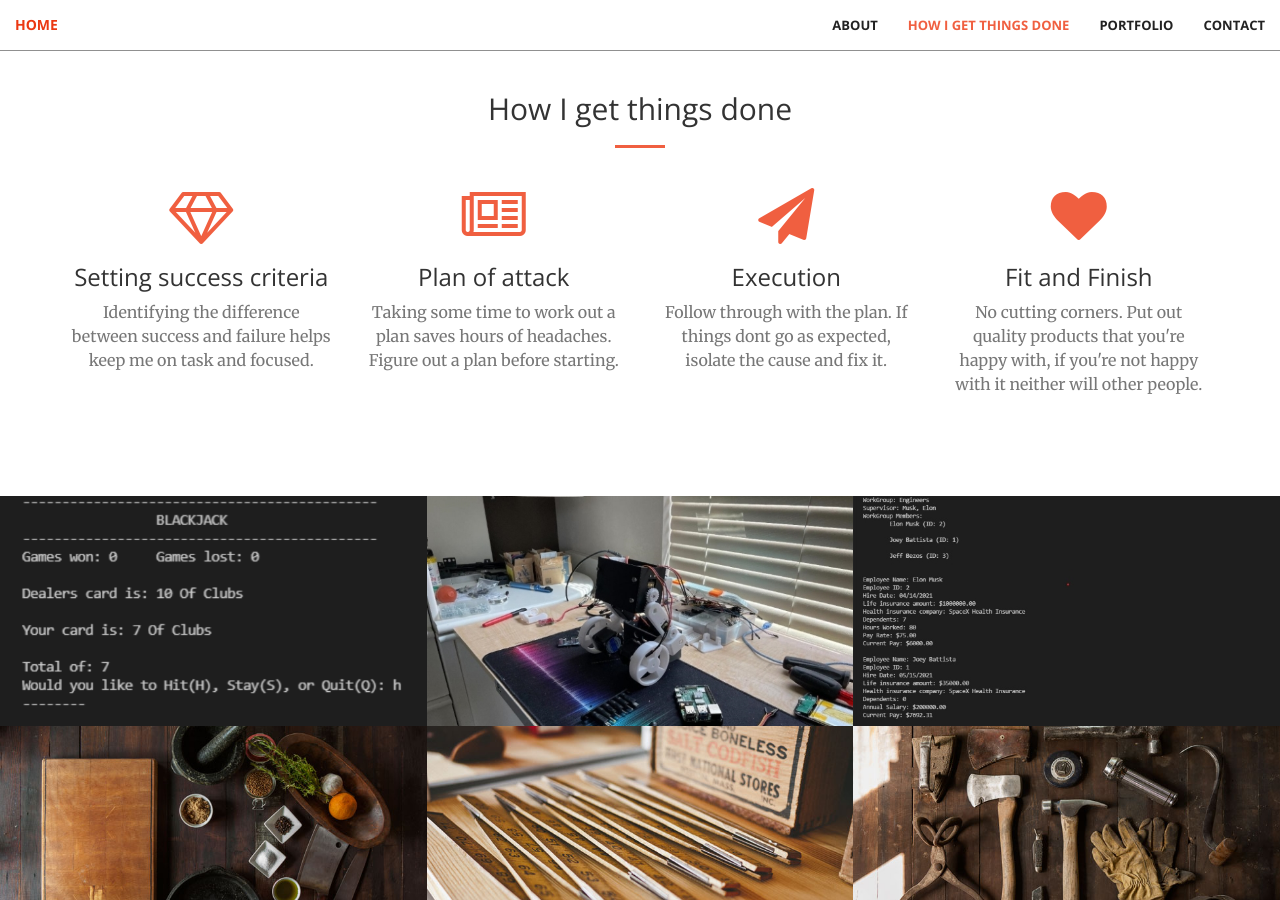
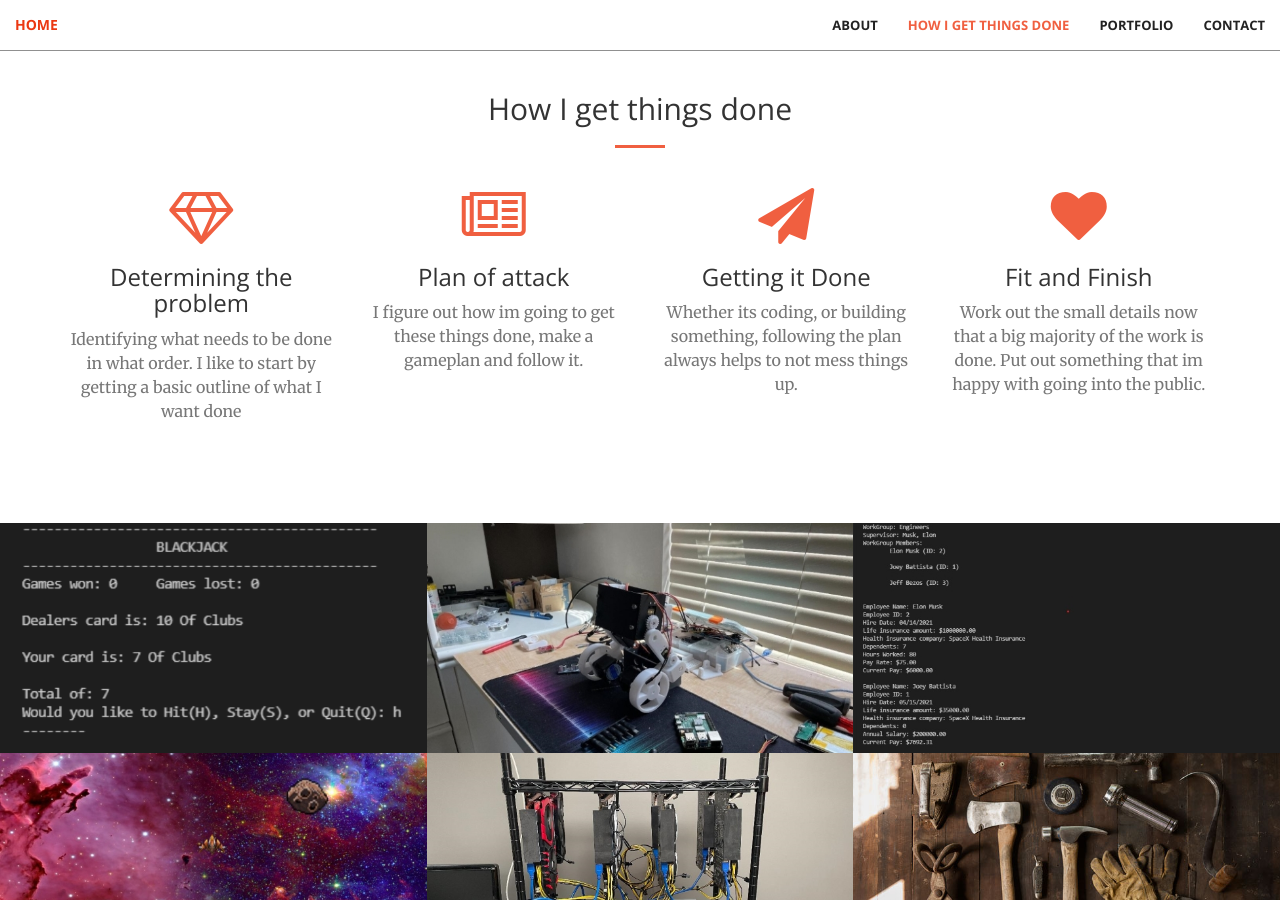
Before and after one commit to Tusk00/Tusk00.github.io, a Jekyll site: the page built from index.html, in a window 1280 px wide and 900 px high, scrolled down 1276 px. Built offline with Jekyll 4.4.1, drawn with Linux system fonts in a browser that asks for light colours; some of the changed text lies outside the part shown.

Commit message:
Added to Portfolio

```diff
--- a/_includes/blackjack.html
+++ /dev/null
@@ -1,14 +0,0 @@
-permalink: "Blackjack"
-<!DOCTYPE html>
-<html lang="en">
-  <head>
-    <title>Blackjack</title>
-  </head>
-  <body>
-        <h1>
-            Blackjack
-        </h1>
-
-  </body>
-  <img src="">
-</html>
--- a/_includes/portfolio.html
+++ b/_includes/portfolio.html
@@ -48,14 +48,14 @@
             </div>
             <div class="col-lg-4 col-sm-6">
                 <a href="#" class="portfolio-box">
-                    <img src="img/portfolio/4.jpg" class="img-responsive" alt="">
+                    <img src="img/portfolio/Asteroids.jpg" class="img-responsive" alt="">
                     <div class="portfolio-box-caption">
                         <div class="portfolio-box-caption-content">
                             <div class="project-category text-faded">
-                                Category
+                                Game
                             </div>
                             <div class="project-name">
-                                Project Name
+                                Asteroids
                             </div>
                         </div>
                     </div>
@@ -63,14 +63,14 @@
             </div>
             <div class="col-lg-4 col-sm-6">
                 <a href="#" class="portfolio-box">
-                    <img src="img/portfolio/5.jpg" class="img-responsive" alt="">
+                    <img src="img/portfolio/Crypto.jpg" class="img-responsive" alt="">
                     <div class="portfolio-box-caption">
                         <div class="portfolio-box-caption-content">
                             <div class="project-category text-faded">
-                                Category
+                                Cryptocurrency
                             </div>
                             <div class="project-name">
-                                Project Name
+                                Crypto Farm
                             </div>
                         </div>
                     </div>
--- a/_includes/services.html
+++ b/_includes/services.html
@@ -12,29 +12,31 @@
             <div class="col-lg-3 col-md-6 text-center">
                 <div class="service-box">
                     <i class="fa fa-4x fa-diamond wow bounceIn text-primary"></i>
-                    <h3>Setting success criteria</h3>
-                    <p class="text-muted">Identifying the difference between success and failure helps keep me on task and focused.</p>
+                    <h3>Determining the problem</h3>
+                    <p class="text-muted">Identifying what needs to be done in what order. I like to start by getting a basic outline of what I want done</p>
                 </div>
             </div>
             <div class="col-lg-3 col-md-6 text-center">
                 <div class="service-box">
                     <i class="fa fa-4x fa-newspaper-o wow bounceIn text-primary" data-wow-delay=".1s"></i>
                     <h3>Plan of attack</h3>
-                    <p class="text-muted">Taking some time to work out a plan saves hours of headaches. Figure out a plan before starting.</p>
+                    <p class="text-muted">I figure out how im going to get these things done, make a gameplan and follow it.</p>
                 </div>
             </div>
             <div class="col-lg-3 col-md-6 text-center">
                 <div class="service-box">
                     <i class="fa fa-4x fa-paper-plane wow bounceIn text-primary" data-wow-delay=".2s"></i>
-                    <h3>Execution</h3>
-                    <p class="text-muted">Follow through with the plan. If things dont go as expected, isolate the cause and fix it.</p>
+                    <h3>Getting it Done</h3>
+                    <p class="text-muted">Whether its coding, or building something, following the plan always helps to not mess things up.</p>
                 </div>
             </div>
             <div class="col-lg-3 col-md-6 text-center">
                 <div class="service-box">
                     <i class="fa fa-4x fa-heart wow bounceIn text-primary" data-wow-delay=".3s"></i>
                     <h3>Fit and Finish</h3>
-                    <p class="text-muted">No cutting corners. Put out quality products that you're happy with, if you're not happy with it neither will other people.</p>
+                    <p class="text-muted">Work out the small details now that a big majority of the work is done. Put out something that im happy with
+                        going into the public.
+                    </p>
                 </div>
             </div>
         </div>
--- a/_layouts/front.html
+++ b/_layouts/front.html
@@ -12,7 +12,6 @@
   {% include aside.html %}
   {% include contact.html %}
   {% include scripts.html %}
-  {% include blackjack.html %}
 </body>
 
 </html>
```
Also changed, not shown: other parts of _includes/portfolio.html (+1 -1 lines), img/portfolio/3.jpg (deleted), img/portfolio/4.jpg (deleted), img/portfolio/5.jpg (deleted), img/portfolio/Asteroids.jpg (added), img/portfolio/Crypto.jpg (added), 1 other file.
